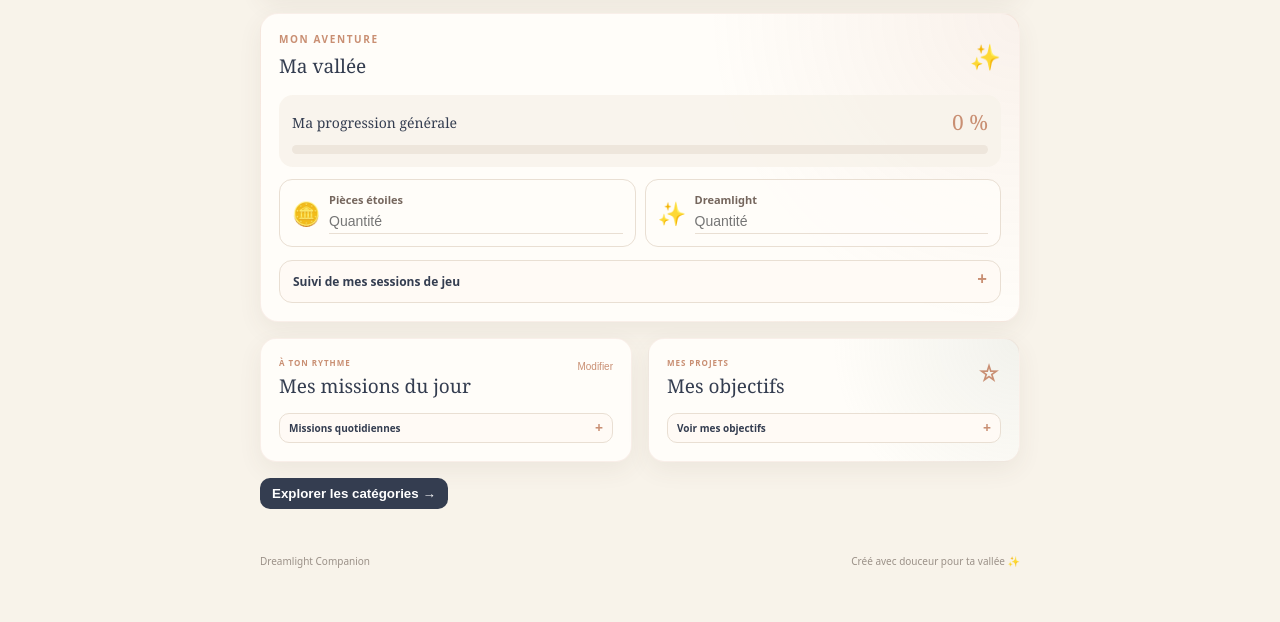
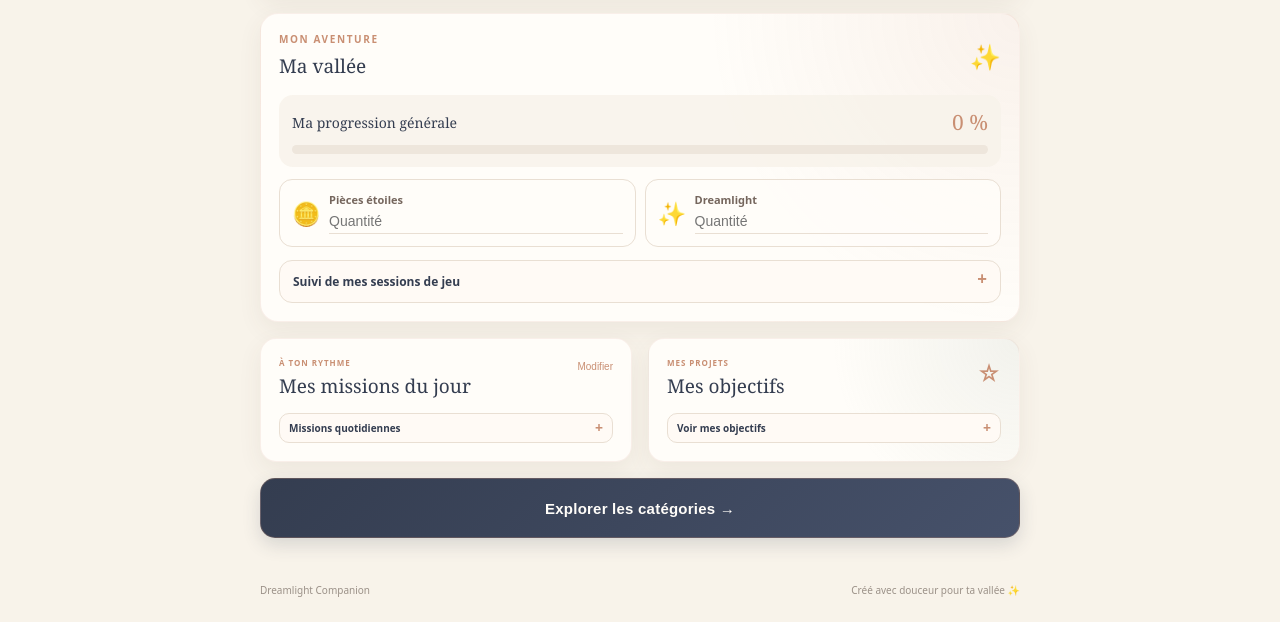
Before and after one commit to Boe2828/dreamlight-companion, a plain HTML site: page index.html in a window 1280 px wide. Shown: the part 263-885 px from the top of the page. Before the commit the page ends 856 px from the top, so only its background shows below. Drawn offline with Linux system fonts and the light colour scheme; no server answers.

Commit message:
Update style.css

```diff
--- a/style.css
+++ b/style.css
@@ -960,3 +960,40 @@ footer {
 .character-grid {
   grid-template-columns: repeat(3, minmax(0, 1fr));
 }
+
+
+/* Accès principal aux catégories depuis l'accueil */
+.catalog-access {
+  width: 100%;
+}
+
+.catalog-access #explore-categories {
+  display: flex;
+  align-items: center;
+  justify-content: center;
+  width: 100%;
+  min-height: 56px;
+  padding: 15px 20px;
+  border: 1px solid rgba(201, 143, 115, 0.28);
+  border-radius: 15px;
+  background: linear-gradient(135deg, #343d50, #46516a);
+  color: #fffdf9;
+  font-size: 14px;
+  font-weight: 800;
+  letter-spacing: 0.015em;
+  box-shadow: 0 7px 18px rgba(52, 61, 80, 0.16);
+  cursor: pointer;
+  transition: transform 0.18s ease, box-shadow 0.18s ease;
+}
+
+.catalog-access #explore-categories:active {
+  transform: scale(0.985);
+  box-shadow: 0 3px 10px rgba(52, 61, 80, 0.14);
+}
+
+@media (min-width: 600px) {
+  .catalog-access #explore-categories {
+    min-height: 60px;
+    font-size: 15px;
+  }
+}
```
